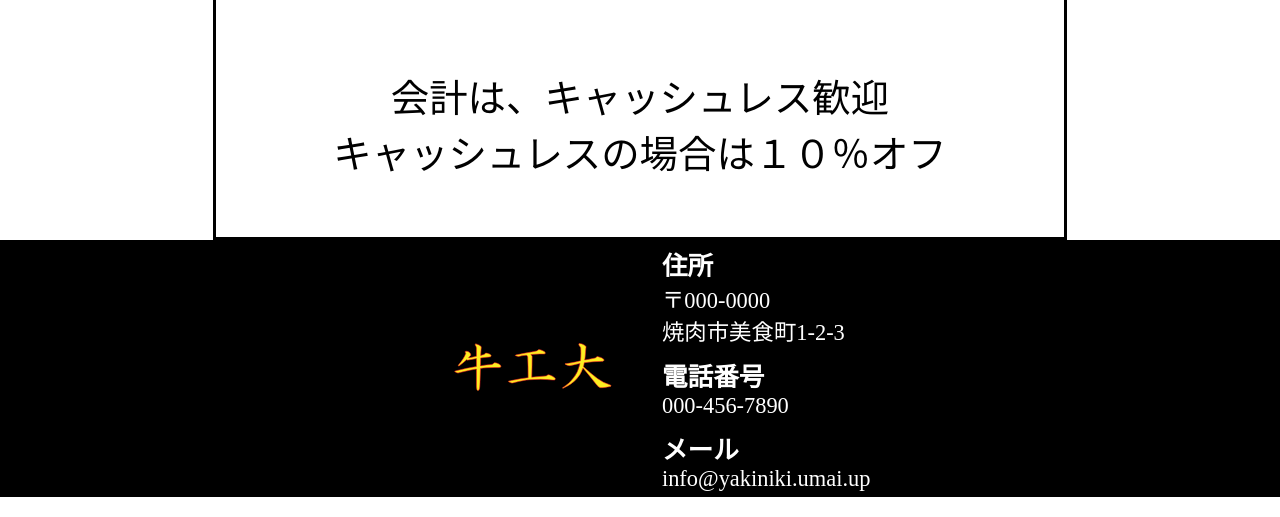
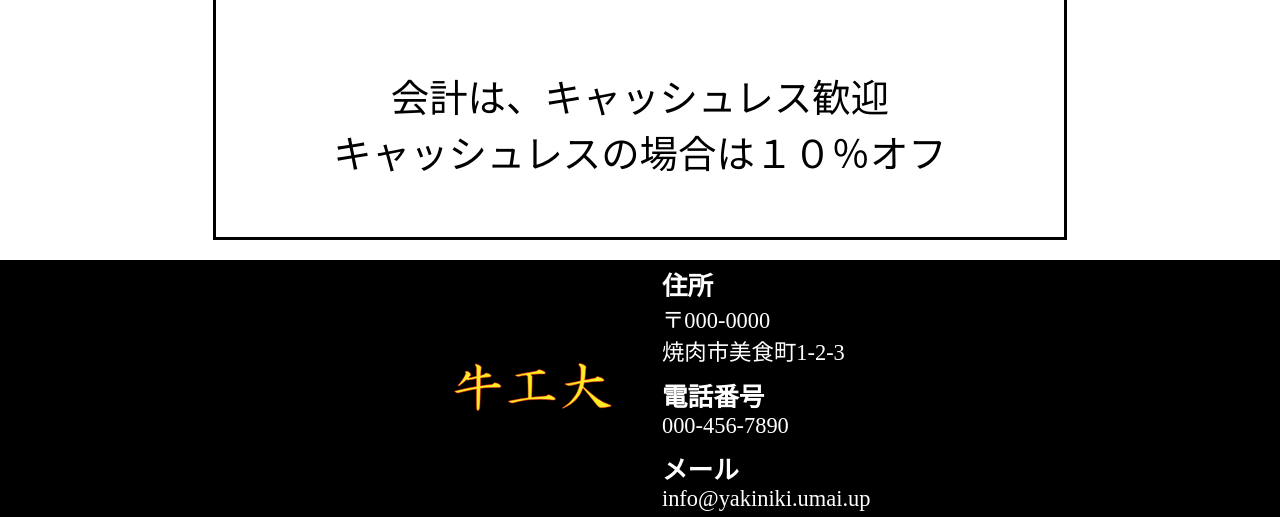
Before and after one commit to twiaight/twiaight.github.io, a PHP site: page / in a window 1280 px wide. Shown: the part 2248-2765 px from the top of the page. Run offline with PHP 8.4, Linux system fonts and the light colour scheme.

Commit message:
Update index_style.css

```diff
--- a/VisualContentDesign/index_style.css
+++ b/VisualContentDesign/index_style.css
@@ -2,6 +2,7 @@
   display               : grid;
   grid-template-columns : repeat(12, 1fr);
   grid-template-rows    : auto;
+  padding-bottom        : 20px;
 }
 
 .movies {
```
